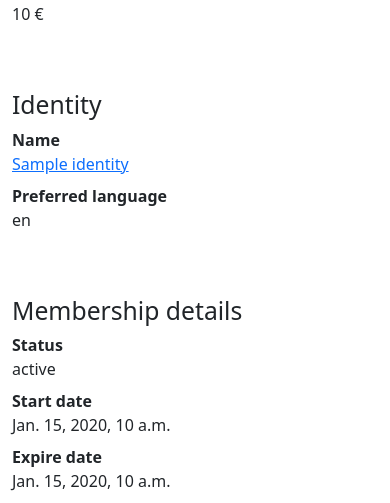
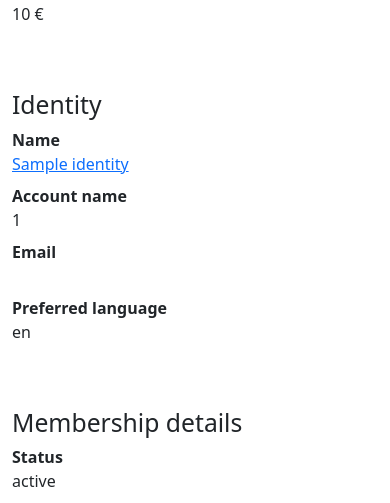
Before and after one commit to UniversityofHelsinki/kamu, a Django app: template role/templates/role/membership_detail.html in a window 390 px wide. Shown: the part 381-884 px from the top of the page. Run offline with Django 4.2, Linux system fonts and the light colour scheme; the template is opened without the code that fills it: most values are stand-ins (such as "Sample title", 1, 10 or a date in 2020).

Commit message:
Added account name and email address to membership details
Membership detail view is limited to users with at least invite access to role.
uid and email address are needed to identify identities.

Reviewed-By: Niko Tyni <ntyni@cc.helsinki.fi>

```diff
--- a/role/templates/role/membership_detail.html
+++ b/role/templates/role/membership_detail.html
@@ -20,6 +20,10 @@
         <dl class="row">
           <dt class="col-sm-3">{% trans "Name" %}</dt>
           <dd class="col-sm-9"><a href="{% url 'identity-detail' object.identity.pk %}">{{ object.identity }}</a></dd>
+          <dt class="col-sm-3">{% trans "Account name" %}</dt>
+          <dd class="col-sm-9">{{ object.identity.uid|default:"&nbsp;" }}</dd>
+          <dt class="col-sm-3">{% trans "Email" %}</dt>
+          <dd class="col-sm-9">{{ object.identity.email_addresses.first|default:"&nbsp;" }}</dd>
           <dt class="col-sm-3">{% trans "Preferred language" %}</dt>
           <dd class="col-sm-9 mb-5">{{ object.identity.get_preferred_language_display }}</dd>
         </dl>
```
